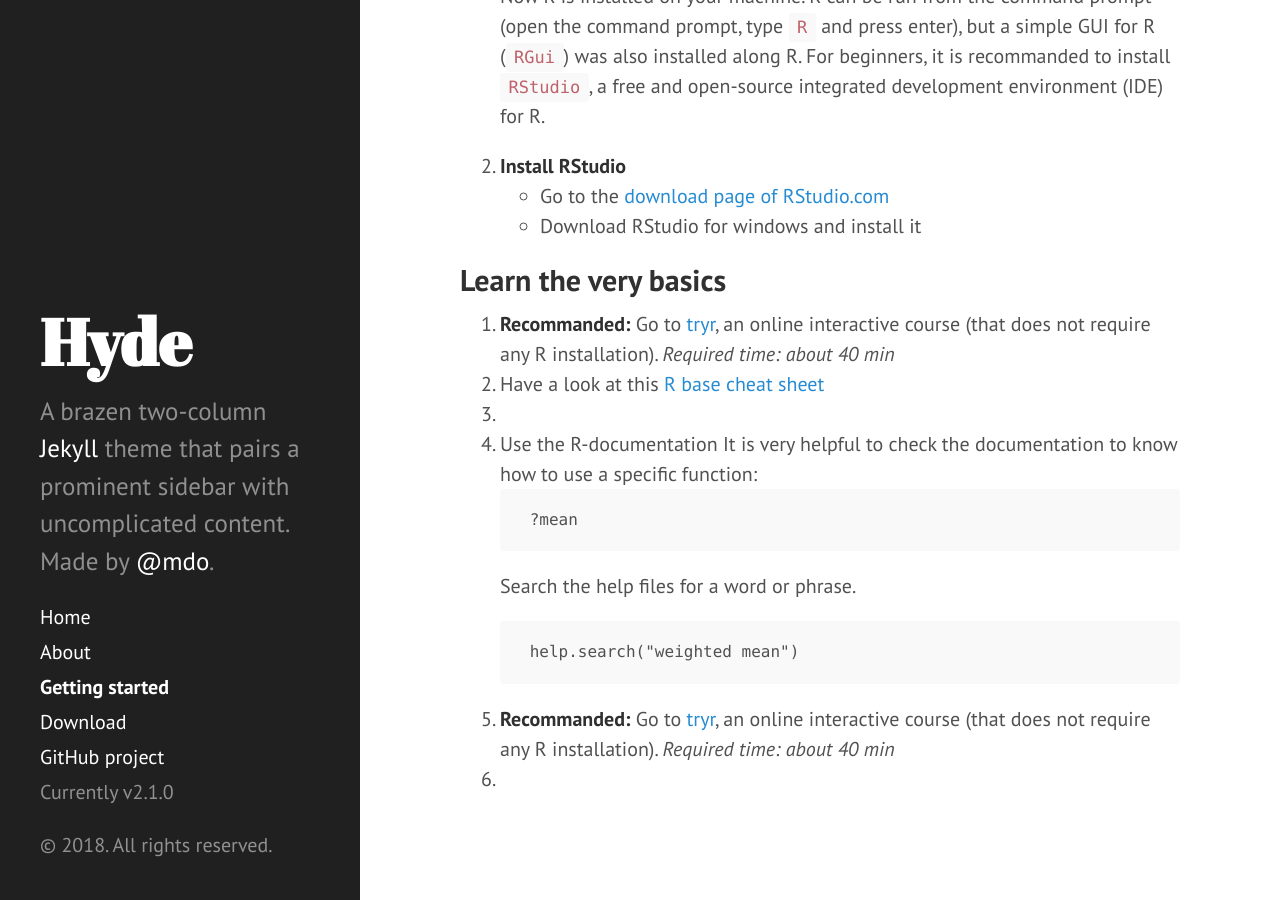
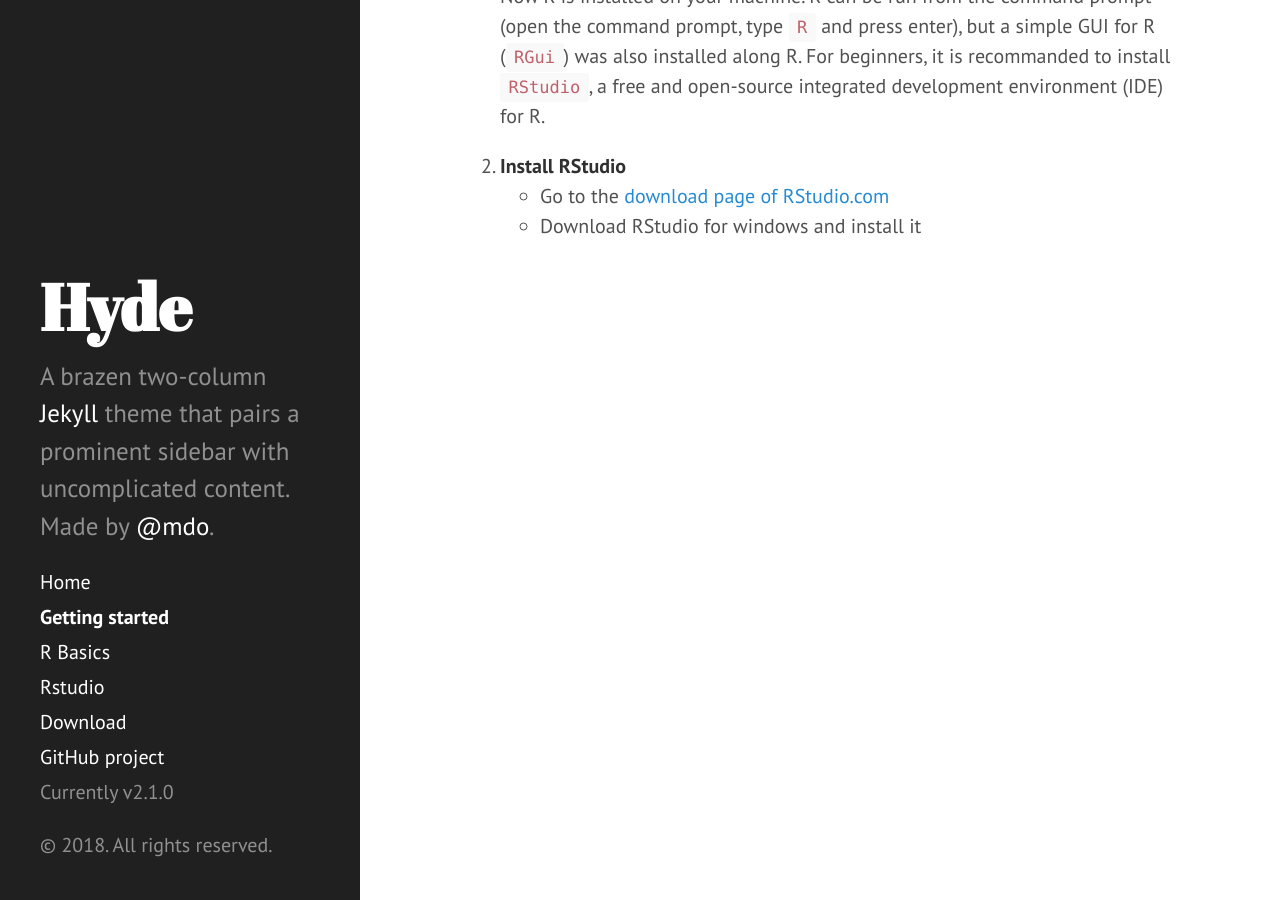
Before and after one commit to emanuelhuber/Rcourse, a Jekyll site: the page built from 01_gettingstarted.md, in a window 1280 px wide and 900 px high, scrolled down 463 px. Built offline with Jekyll 4.4.1, drawn with Linux system fonts in a browser that asks for light colours; Markdown is read by kramdown in place of the engine named in the settings.

Commit message:
add new pages

````diff
--- a/gettingstarted.md
+++ b/01_gettingstarted.md
@@ -19,20 +19,3 @@
 2. **Install RStudio**
     - Go to the [download page of RStudio.com](https://www.rstudio.com/products/rstudio/download/#download)
     - Download RStudio for windows and install it
-
-## Learn the very basics
-1. **Recommanded:** Go to [tryr](http://tryr.codeschool.com), an online interactive course (that does not require any R installation). *Required time: about 40 min*
-2. Have a look at this [R base cheat sheet](https://www.rstudio.com/wp-content/uploads/2016/10/r-cheat-sheet-3.pdf)
-3.
-
-1. Use the R-documentation
-    It is very helpful to check the documentation to know how to use a specific function:
-    ```
-    ?mean
-    ```
-    Search the help files for a word or phrase.
-    ```
-    help.search("weighted mean")
-    ```
-2. **Recommanded:** Go to [tryr](http://tryr.codeschool.com), an online interactive course (that does not require any R installation). *Required time: about 40 min*
-3.
--- a/about.md
+++ b/02_rstudio.md
@@ -1,11 +1,11 @@
 ---
 layout: page
-title: About
+title: Rstudio
 ---
 
-<p class="message">
+<!--<p class="message">
   Hey there! This page is included as an example. Feel free to customize it for your own use upon downloading. Carry on!
-</p>
+</p>-->
 
 In the novel, *The Strange Case of Dr. Jeykll and Mr. Hyde*, Mr. Poole is Dr. Jekyll's virtuous and loyal butler. Similarly, Poole is an upstanding and effective butler that helps you build Jekyll themes. It's made by [@mdo](https://twitter.com/mdo).
 
````
Also changed, not shown: 02_Rbasics.md (added, +20 -0 lines), index.md (+8 -115 lines).
